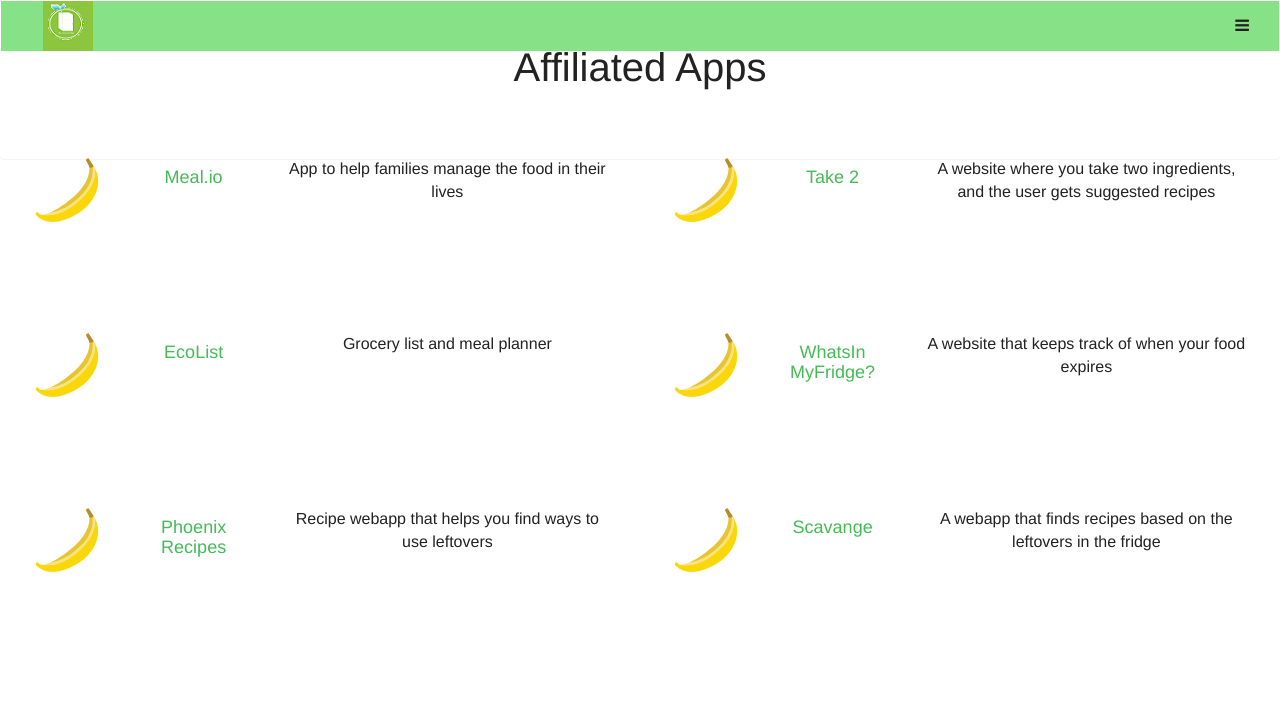
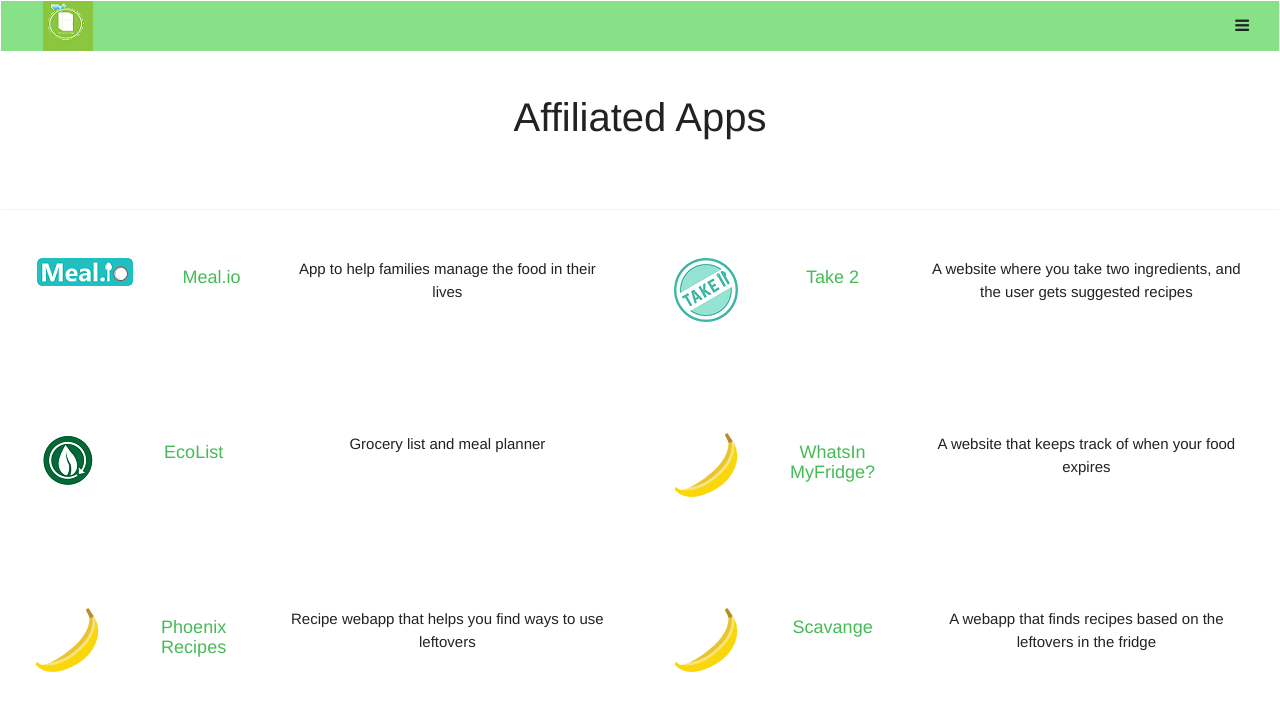
Before and after one commit to AustinBCIT/MVF, a PHP site: page /affiliated.html in a window 1280 px wide. Shown: the top 711 px of the page. Run offline with PHP 8.4, Linux system fonts and the light colour scheme; some libraries are stand-ins or nearby versions.

Commit message:
Affiliated page updated 3/6 logos

```diff
--- a/affiliated.html
+++ b/affiliated.html
@@ -102,17 +102,17 @@
 
             <div class="affiliates col-md-6 col-xs-12">
 
-                <div class="aff-image col-md-2 col-xs-3">
-                    <img src="images/001-banana.png">
+                <div class="aff-image1 col-md-3 col-xs-4">
+                    <img class="meal" src="images/mealio-app-logo.png">
                     </div>
-                <div class="aff-content col-md-3 col-xs-3"><a href="#"><h4>Meal.io</h4></a></div>
+                <div class="aff-content1 col-md-2 col-xs-2"><a href="#"><h4>Meal.io</h4></a></div>
                 <div class="aff-descrip col-xs-6 col-md-7">App to help families manage the food in their lives</div>
                 </div>
 
             <div class="affiliates col-md-6 col-xs-12">
 
                 <div class="aff-image col-md-2 col-xs-3">
-                    <img src="images/001-banana.png">
+                    <img src="images/take2-logo-1.png">
                     </div>
                 <div class="aff-content col-md-3 col-xs-3"><a href="#"><h4>Take 2</h4></a></div>
                 <div class="aff-descrip col-xs-6 col-md-7">A website where you take two ingredients, and the user gets suggested recipes</div>
@@ -120,9 +120,9 @@
         <div class="affiliates col-md-6 col-xs-12">
 
                 <div class="aff-image col-md-2 col-xs-3">
-                    <img src="images/001-banana.png">
+                    <img src="images/EcoLogo.png">
                     </div>
-                <div class="aff-content col-md-3 col-xs-3"><a href="#"><h4>EcoList</h4></a></div>
+                <div class="aff-content col-md-3 col-xs-3"><a href="www.eco-list.ca"><h4>EcoList</h4></a></div>
                 <div class="aff-descrip col-xs-6 col-md-7">Grocery list and meal planner</div>
                 </div>
         <div class="affiliates col-md-6 col-xs-12">
--- a/css/affiliates.css
+++ b/css/affiliates.css
@@ -4,9 +4,11 @@
 .affiliates {
     height:150px;
     margin-bottom: 25px; !important;
+    padding-top:50px;
 }
 
-.aff-descrip {height:80px;}
+.aff-descrip {height:80px;
+font-size: 15px;}
 
 .dropdown {padding-top:5px;}
 
@@ -15,4 +17,12 @@
     text-align: center;
     margin-top: 30px;
     margin-bottom: 80px;
+    padding-top: 50px;
 }
+
+.aff-content1{padding-left: 0px !important;}
+
+.meal{}
+
+.aff-image{}
+.aff-image1{padding-left:0px !important}
```
Also changed, not shown: images/EcoLogo.png (added), images/LOGO2.png (added), images/mealio-app-logo.png (added), images/take2-logo-1.png (added).
